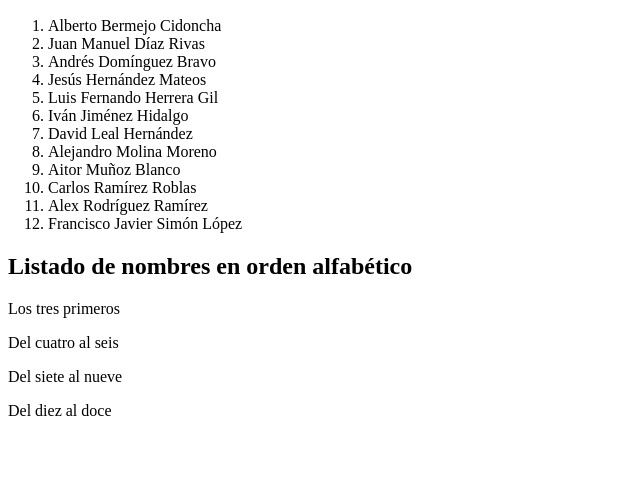
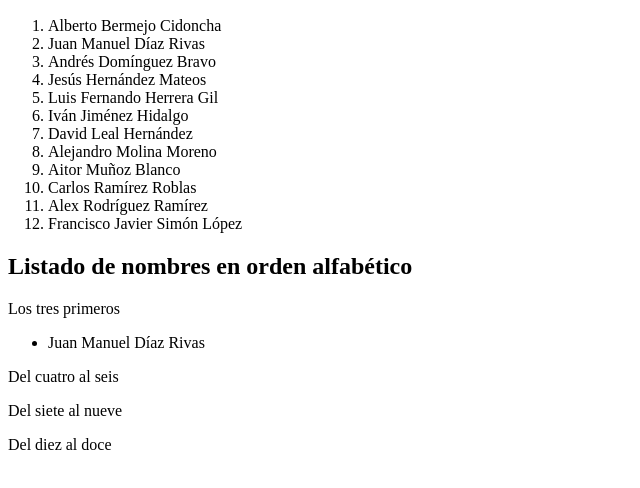
Before and after one commit to ivijh/repoClase, a plain HTML site: page paginaNombres.html in a window 1280 px wide. Shown: the part 110-598 px from the top of the page, without its empty margins (0-640 px from the left). Drawn offline with Linux system fonts and the light colour scheme.

Commit message:
Añadido mi nombre en la segunda posición de la lista desordenada sin tocar la primera línea.

```diff
--- a/paginaNombres.html
+++ b/paginaNombres.html
@@ -27,6 +27,7 @@
         <p>Los tres primeros</p>
         <ul>
 
+        <li>Juan Manuel Díaz Rivas</li>
         </ul>
         <p>Del cuatro al seis</p>
         <ul>
```
